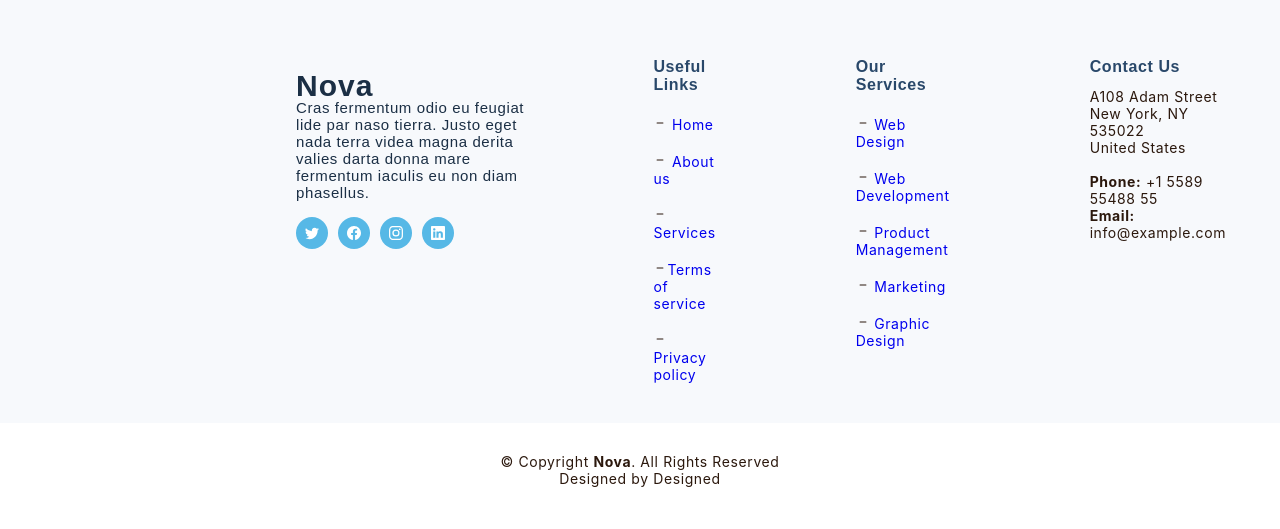
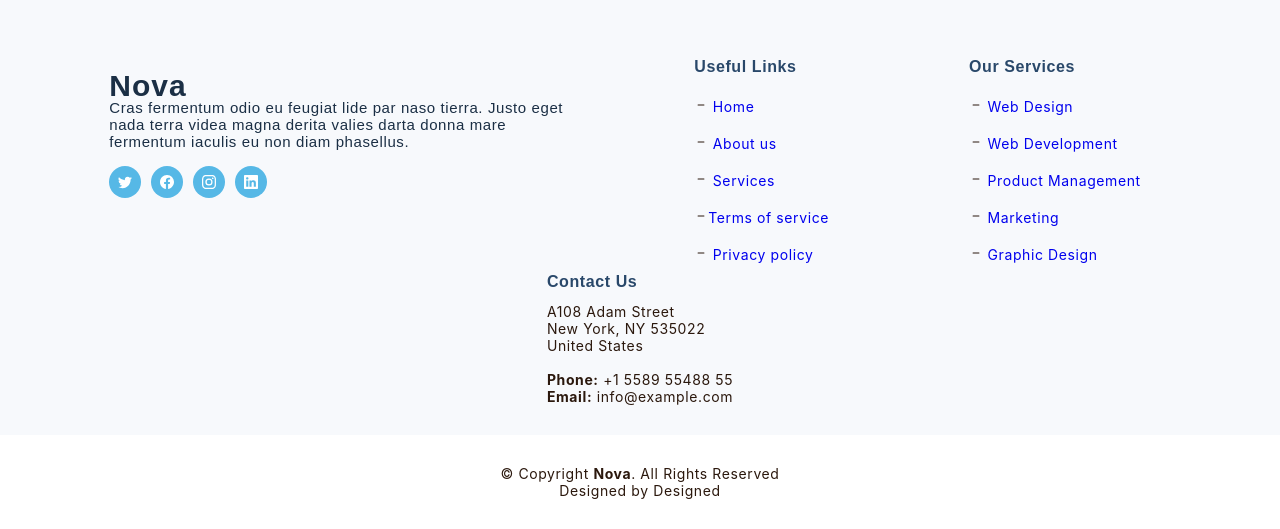
Before and after one commit to VadymStratiienko/nova, a React (Create React App) app: page / in a window 1280 px wide. Shown: the part 4836-5365 px from the top of the page. Built offline with nearby package versions, Linux system fonts and the light colour scheme.

Commit message:
finish  adaptive

```diff
--- a/src/Components/Footer/view.tsx
+++ b/src/Components/Footer/view.tsx
@@ -13,23 +13,26 @@ const ContainerFooter = styled.footer`
   margin-left: auto;
   z-index: 99;
   font-size: 14px;
+  display: flex;
+  flex-direction: column;
+  align-items: center;
+
 `;
 const FooterContent = styled.div`
   background-color: #f7f9fc;
-  background-size: contain;
+  width: 100%;
+  background-size: cover;
   padding: 60px 0 30px 0;
 `;
 const Container = styled.div`
-  --bs-gutter-x: 1rem;
-  --bs-gutter-y: 0;
   width: 100%;
-  padding-right: calc(var(--bs-gutter-x) * 1.5);
-  padding-left: calc(var(--bs-gutter-x) * 18.5);
   margin-right: auto;
   margin-left: auto;
 `;
 const Row = styled.div`
   display: flex;
+  justify-content: center;
+  flex-wrap: wrap;
   column-gap: 80px;
 `;
 const FooterInfo = styled.div`
```
